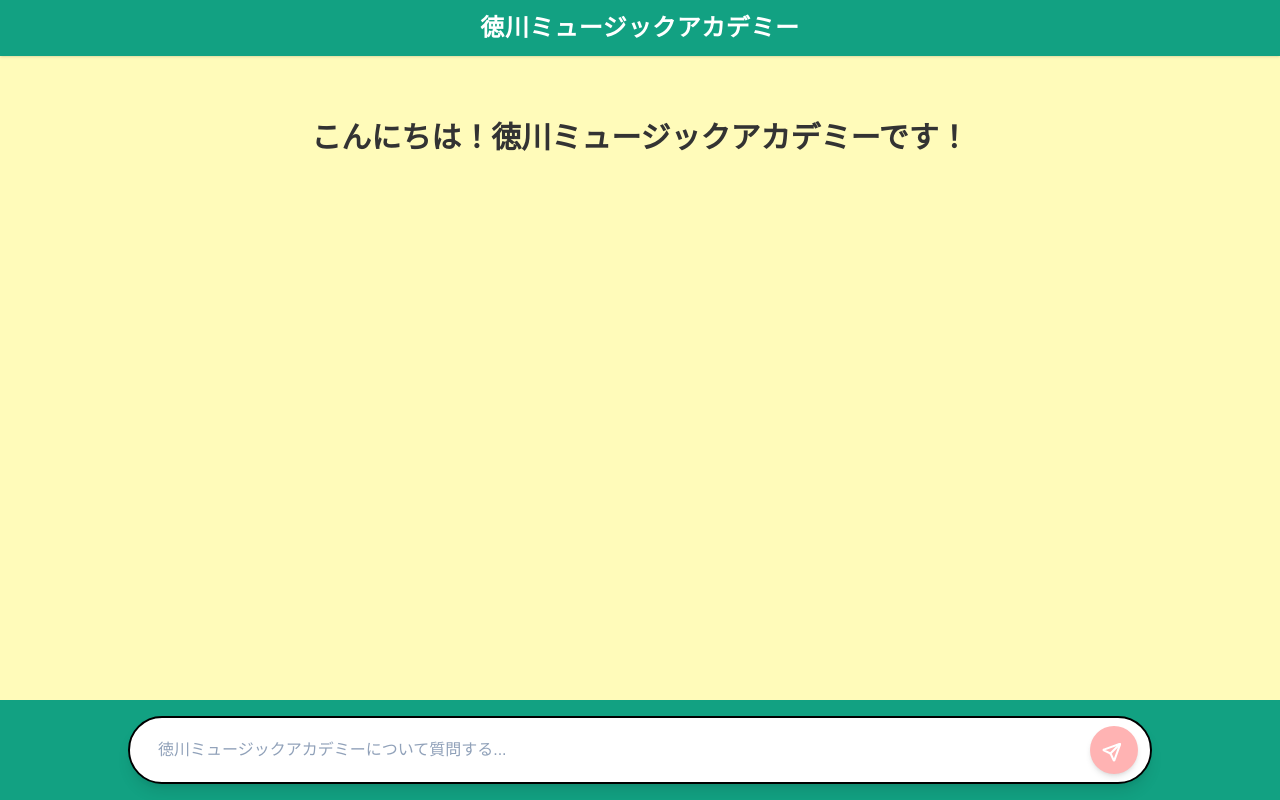
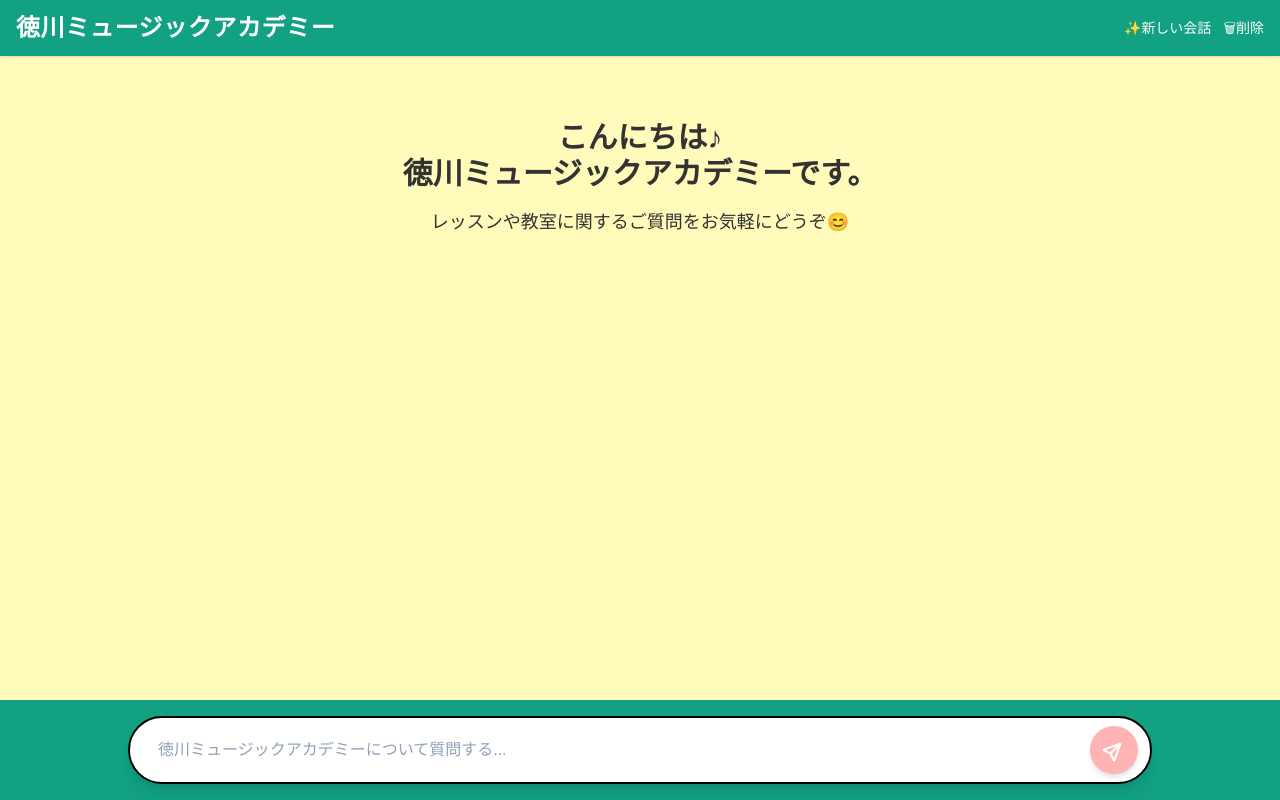
Before and after one commit to tokugawa-music-stuff/tokugawa-music-ai-chat, a Next.js app: page / in a window 1280 px wide. Built offline with nearby package versions, Linux system fonts and the light colour scheme.

Commit message:
チャット履歴ボタン追加

```diff
--- a/package.json
+++ b/package.json
@@ -14,7 +14,8 @@
     "next": "16.2.10",
     "react": "19.2.4",
     "react-dom": "19.2.4",
-    "react-markdown": "^10.1.0"
+    "react-markdown": "^10.1.0",
+    "remark-gfm": "^4.0.1"
   },
   "devDependencies": {
     "@tailwindcss/postcss": "^4",
--- a/src/app/page.tsx
+++ b/src/app/page.tsx
@@ -3,6 +3,7 @@
 import { useState, useRef, useEffect } from 'react';
 import { SendHorizontal } from 'lucide-react';
 import ReactMarkdown from 'react-markdown';
+import remarkGfm from 'remark-gfm';
 
 type Message = {
   role: 'user' | 'bot';
@@ -21,6 +22,27 @@ export default function Home() {
     setMessages(JSON.parse(savedMessages));
   }
 }, []);
+
+
+// ↓ここに追加
+
+// 新しい会話を開始
+const startNewChat = () => {
+  setMessages([]);
+};
+
+// 履歴を削除
+const clearHistory = () => {
+  const result = window.confirm(
+    '保存されている会話履歴を削除しますか？'
+  );
+
+  if (result) {
+    localStorage.removeItem('tokugawa-chat-history');
+    setMessages([]);
+  }
+};
+
   // 一番下へスクロールするためのref
   const messagesEndRef = useRef<HTMLDivElement>(null);
 
@@ -36,12 +58,15 @@ export default function Home() {
 }, [messages, isLoading]);
 
 
+
   // URLをリンク化
  const renderMessageText = (text: string, isUser: boolean) => {
+  // 改行をすべて1行に統一
+  const cleanedText = text.replace(/\n+/g, '\n').trim();
+
   const urlRegex = /(https?:\/\/[^\s]+)/g;
-    const parts = text.split(urlRegex);
 
-    return parts.map((part, i) => {
+  return cleanedText.split(urlRegex).map((part, i) => {
     if (part.match(urlRegex)) {
       return (
         <a
@@ -50,13 +75,14 @@ export default function Home() {
           target="_blank"
           rel="noopener noreferrer"
           className={`underline font-medium hover:opacity-80 transition-opacity ${
-              isUser ? 'text-indigo-200' : 'text-indigo-600'
+            isUser ? 'text-indigo-200' : 'text-[#12A182]'
           }`}
         >
           {part}
         </a>
       );
     }
+
     return part;
   });
 };
@@ -104,10 +130,30 @@ export default function Home() {
     <div className="flex flex-col h-dvh bg-[#FFFBBA] text-slate-800">
 
       {/* ヘッダー */}
-      <header className="bg-[#12A182] text-white px-4 py-3 shadow-sm flex items-center justify-center">
-  <h1 className="text-lg sm:text-xl md:text-2xl font-bold tracking-wide text-center">
+      <header className="bg-[#12A182] text-white px-4 py-3 shadow-sm flex items-center justify-between">
+
+  <h1 className="text-lg sm:text-xl md:text-2xl font-bold tracking-wide">
     徳川ミュージックアカデミー
   </h1>
+
+  <div className="flex gap-3 text-sm">
+
+    <button
+      onClick={startNewChat}
+      className="hover:opacity-80"
+    >
+      ✨新しい会話
+    </button>
+
+    <button
+      onClick={clearHistory}
+      className="hover:opacity-80"
+    >
+      🗑削除
+    </button>
+
+  </div>
+
 </header>
 
       {/* チャット履歴 */}
@@ -116,7 +162,12 @@ export default function Home() {
         {messages.length === 0 && (
   <div className="text-center pt-12 text-[#333333]">
     <p className="text-xl sm:text-2xl md:text-3xl font-bold text-[#333333]">
-  こんにちは！徳川ミュージックアカデミーです！
+      こんにちは♪<br />
+      徳川ミュージックアカデミーです。
+    </p>
+
+    <p className="mt-4 text-base sm:text-lg text-[#333333] font-medium">
+      レッスンや教室に関するご質問をお気軽にどうぞ😊
     </p>
   </div>
 )}
@@ -141,13 +192,61 @@ export default function Home() {
             )}
 
    <div
-  className={`max-w-[90%] sm:max-w-[82%] md:max-w-[72%] rounded-2xl px-4 py-3 shadow-sm text-[15px] font-medium leading-7 whitespace-pre-wrap ${
+  className={`max-w-[90%] sm:max-w-[82%] md:max-w-[72%] rounded-2xl px-4 py-3 shadow-sm text-[15px] font-medium leading-8 whitespace-pre-wrap ${
     msg.role === 'user'
       ? 'bg-indigo-600 text-white rounded-tr-none'
       : 'bg-white border border-slate-200 rounded-tl-none'
   }`}
 >
-             <ReactMarkdown>
+             <ReactMarkdown
+  remarkPlugins={[remarkGfm]}
+  components={{
+    a: ({ href, children }) => (
+      <a
+        href={href}
+        target="_blank"
+        rel="noopener noreferrer"
+        className="
+          text-[#12A182]
+          underline
+          font-semibold
+          hover:text-[#0e8269]
+          transition-colors
+        "
+      >
+        {children}
+      </a>
+    ),
+
+    p: ({ children }) => {
+      const text = String(children);
+
+      const urlRegex = /(https?:\/\/[^\s]+)/g;
+
+      const parts = text.split(urlRegex);
+
+      return (
+        <p>
+          {parts.map((part, i) =>
+            urlRegex.test(part) ? (
+              <a
+                key={i}
+                href={part}
+                target="_blank"
+                rel="noopener noreferrer"
+                className="text-[#12A182] underline font-semibold hover:text-[#0e8269]"
+              >
+                {part}
+              </a>
+            ) : (
+              part
+            )
+          )}
+        </p>
+      );
+    },
+  }}
+>
   {msg.text}
 </ReactMarkdown>
             </div>
```
Also changed, not shown: 1 other file (tests, documents, lock files or other folders). Lines whose indentation alone changed are shown as unchanged.
